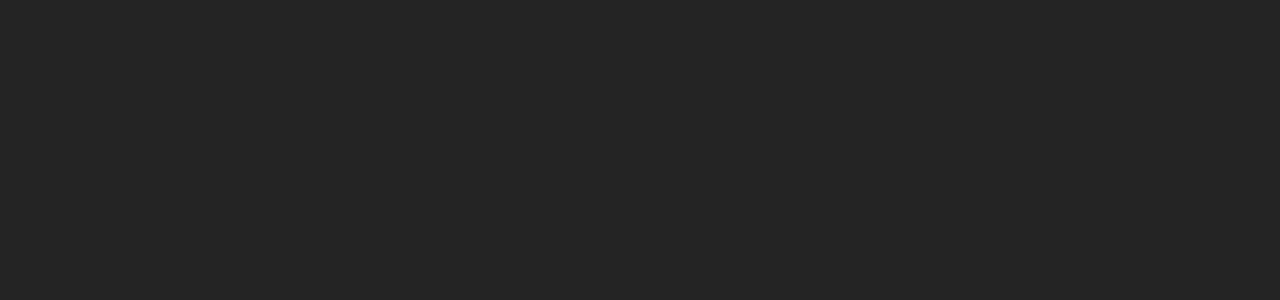
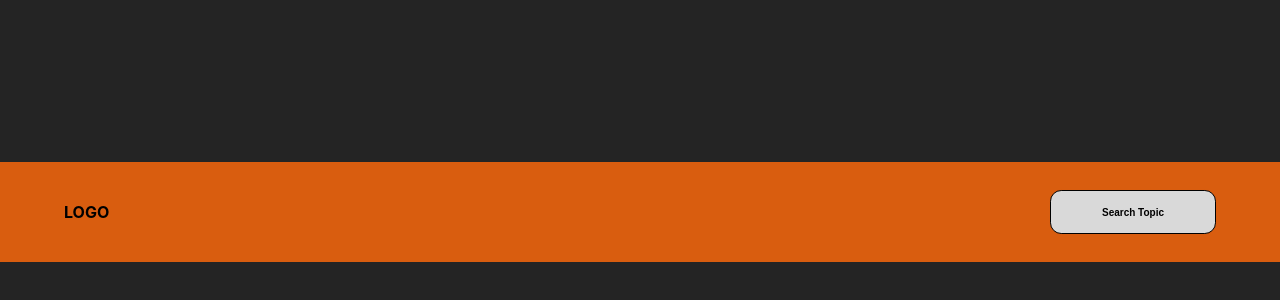
Before and after one commit to denis-sab/Hacker-News, a React (Vite) app: page / in a window 1280 px wide. Shown: the part 188-488 px from the top of the page. Built offline with nearby package versions, Linux system fonts and the light colour scheme.

Commit message:
navbar first

```diff
--- a/src/App.css
+++ b/src/App.css
@@ -1,6 +1,48 @@
 #root {
   max-width: 1280px;
-  margin: 0 auto;
-  padding: 2rem;
+
   text-align: center;
+
 }
+
+/* NavBar Section */
+
+#div-nav{
+  display: flex;
+  justify-content: space-between;
+  align-items: center;
+  background-color: #D95D0F;
+  width: 1280px;
+  height: 100px;
+
+}
+
+#div-nav p {
+  color: #000;
+  font-weight: bolder;
+  margin-left: 4rem;
+
+}
+
+#div-search {
+
+}
+
+#div-search input{
+  margin-right: 4rem;
+  border-radius: 0.7rem;
+  width: 10rem;
+  height: 2.5rem;
+  background-color:#D9D9D9;
+  text-align: center;
+  font-weight: 600;
+  font-size: x-small;
+  border: 0.5px solid black;
+
+}
+
+#div-search input::placeholder {
+  color: #000
+
+
+}
--- a/src/App.jsx
+++ b/src/App.jsx
@@ -1,12 +1,13 @@
 import { useState } from 'react'
 import './App.css'
+import NavBar from './components/NavBar'
 
 function App() {
 
 
   return (
     <>
-
+    <NavBar />
     </>
   )
 }
--- /dev/null
+++ b/src/components/NavBar.jsx
@@ -0,0 +1,20 @@
+import "../index.css"
+
+function NavBar () {
+
+    return (
+
+        <div id="div-nav">
+            <div id="div-logo">
+                <p >LOGO</p>
+            </div>
+
+            <div id="div-search">
+                <input type="text"  placeholder="Search Topic"/>
+            </div>
+        </div>
+
+    )
+}
+
+export default NavBar;
--- a/src/index.css
+++ b/src/index.css
@@ -17,6 +17,7 @@
 body {
   margin: 0;
   display: flex;
+  justify-content: center;
   place-items: center;
   min-width: 320px;
   min-height: 100vh;
```
